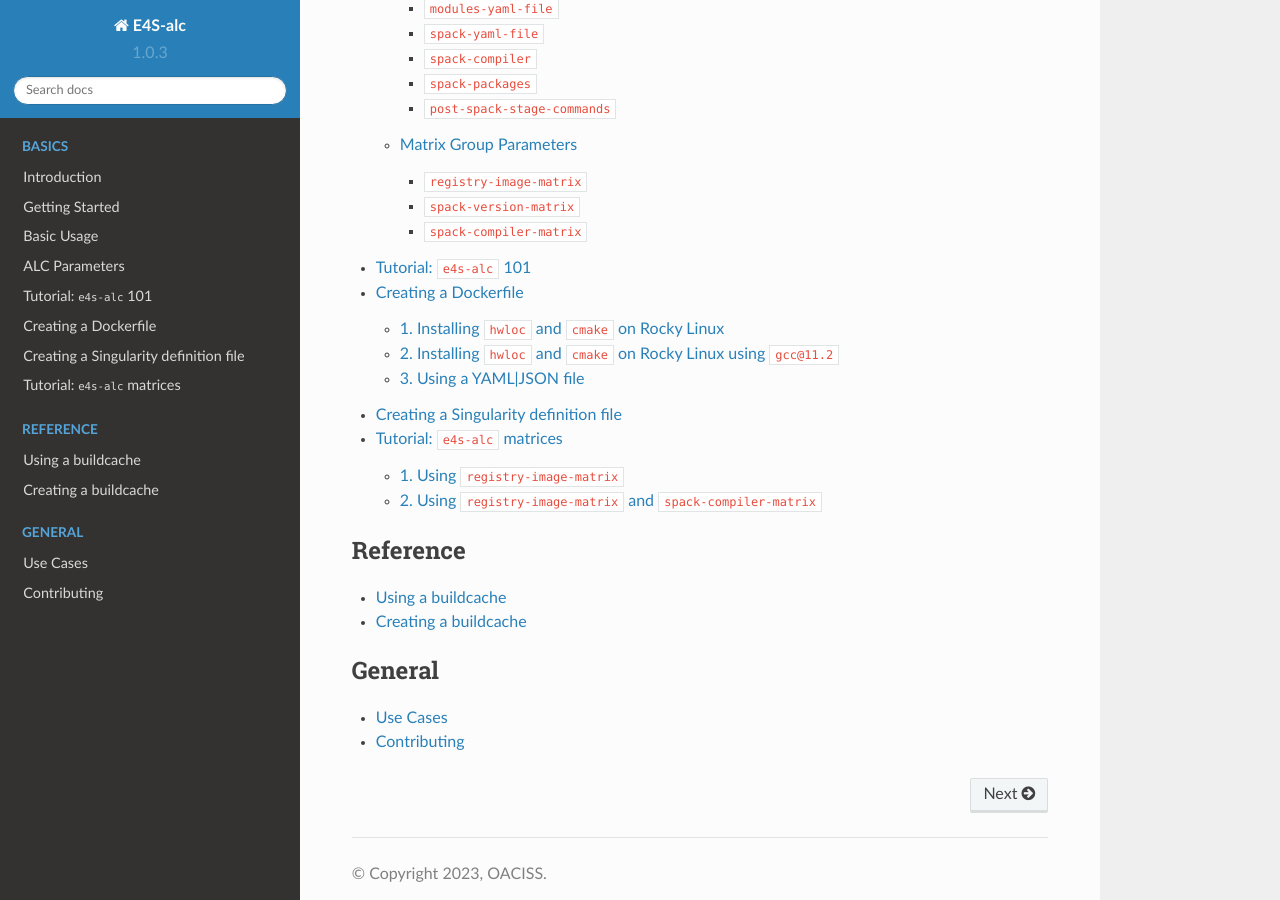
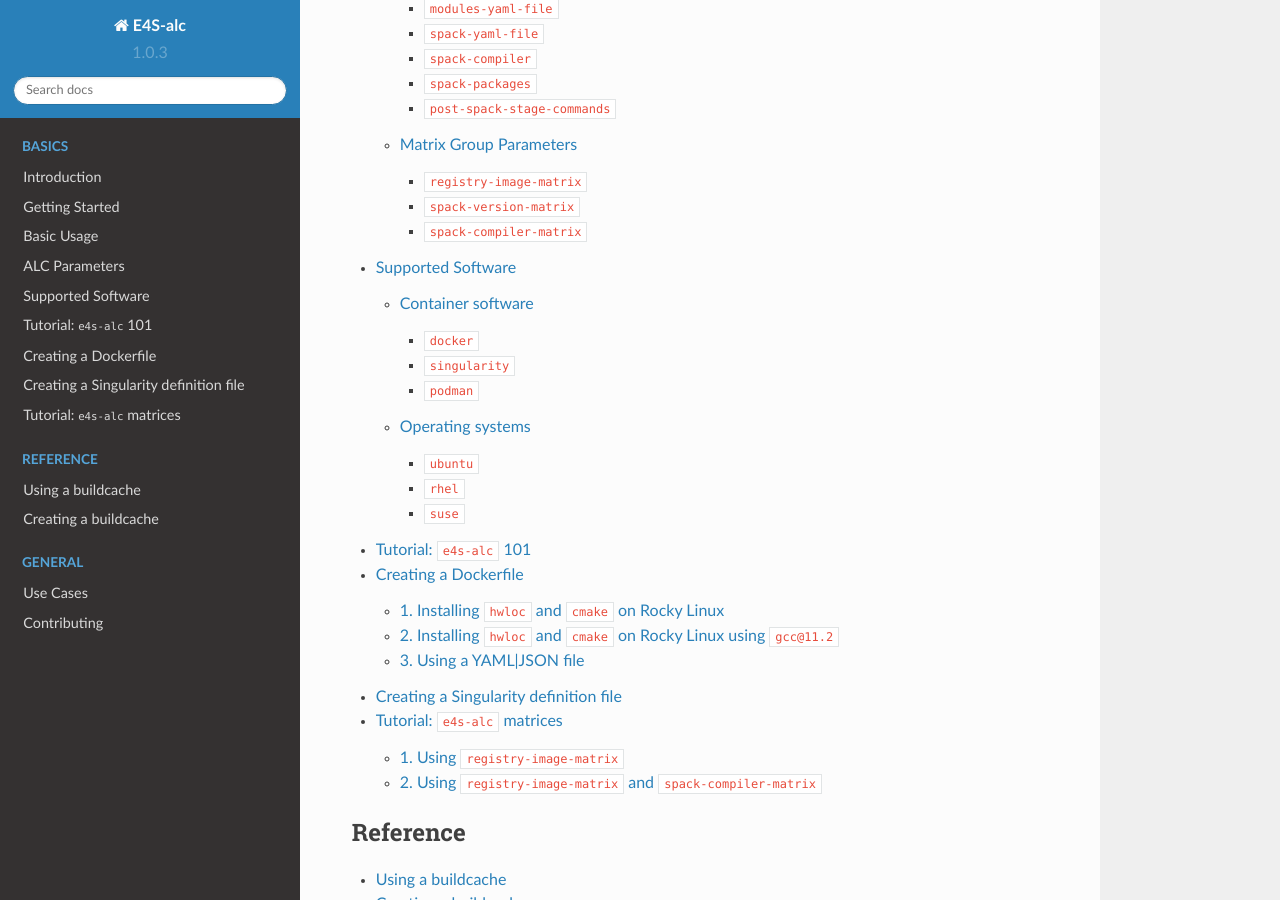
Before and after one commit to E4S-Project/e4s-alc, a Sphinx documentation site: the page built from docs/index.rst, in a window 1280 px wide and 900 px high, scrolled down 1611 px. Built offline with Sphinx 7.4.7 and the Read the Docs theme 2.0.0, drawn with Linux system fonts in a browser that asks for light colours.

Commit message:
started bones of supported software documentation

```diff
--- /dev/null
+++ b/docs/basics/supported_software.rst
@@ -0,0 +1,56 @@
+.. _alc_params:
+
+===============
+Supported Software
+===============
+
+.. contents::
+   :depth: 3
+
+---------------------
+Container software
+---------------------
+
+~~~~~~~~~~~
+``docker``
+~~~~~~~~~~~
+
+
+----
+
+~~~~~~~~~~~~
+``singularity``
+~~~~~~~~~~~~
+
+----
+
+~~~~~~~~~
+``podman``
+~~~~~~~~~
+
+----
+
+
+-----------------------
+Operating systems
+-----------------------
+
+~~~~~~~~~~~~~~~~~~~~~~~~~~~~~
+``ubuntu``
+~~~~~~~~~~~~~~~~~~~~~~~~~~~~~
+
+
+----
+
+~~~~~~~~~~~~~~~~
+``rhel``
+~~~~~~~~~~~~~~~~
+
+----
+
+~~~~~~~~~~~~~~~
+``suse``
+~~~~~~~~~~~~~~~
+
+
+----
--- a/docs/index.rst
+++ b/docs/index.rst
@@ -12,6 +12,7 @@
    basics/getting_started
    basics/basic_usage
    basics/alc_parameters
+   basics/supported_software
    basics/tutorial_101
    basics/tutorial_matrix
 
```
